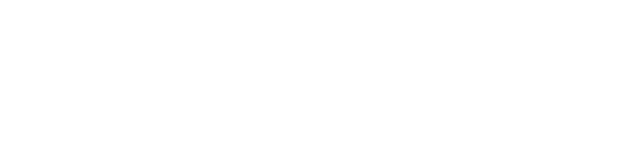
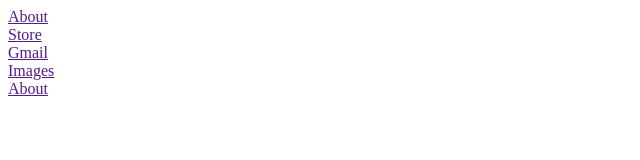
Before and after one commit to Skunkmeister/google-homepage, a plain HTML site: page index.html in a window 1280 px wide. Shown: the whole page, without its empty margins (0-640 px from the left). Drawn offline with Linux system fonts and the light colour scheme.

Commit message:
Added to the head, navbar. Added Styles.css and linked

```diff
--- a/index.html
+++ b/index.html
@@ -2,4 +2,29 @@
 <head>
 <!--This is my first attempt at web development from scratch.-->
 <title> Guugal dot Com </title>
+<link rel="stylesheet" href="styles.css">
 </head>
+
+<!-- This is some lame beginner commenting to visually isolate the head from the body in my code-->
+
+<body>
+    <header>
+        <navbar>
+            <div>
+                <a href="">About</a>
+            </div>
+            <div>
+                <a href="">Store</a>
+            </div>
+            <div>
+                <a href="">Gmail</a>
+            </div>
+            <div>
+                <a href="">Images</a>
+            </div>
+            <div>
+                <a href="">About</a>
+            </div>
+        </navbar>
+    </header>
+</body>
```
Also changed, not shown: styles.css (added).
